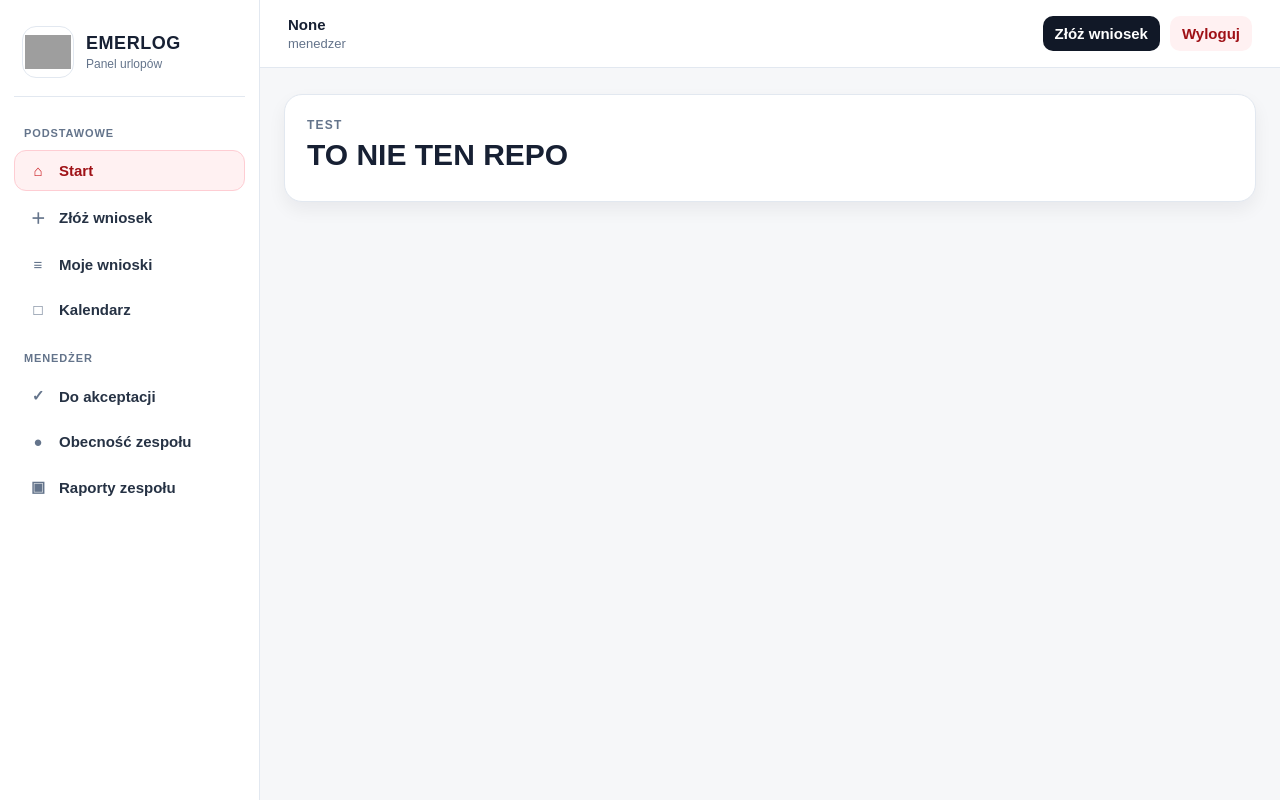
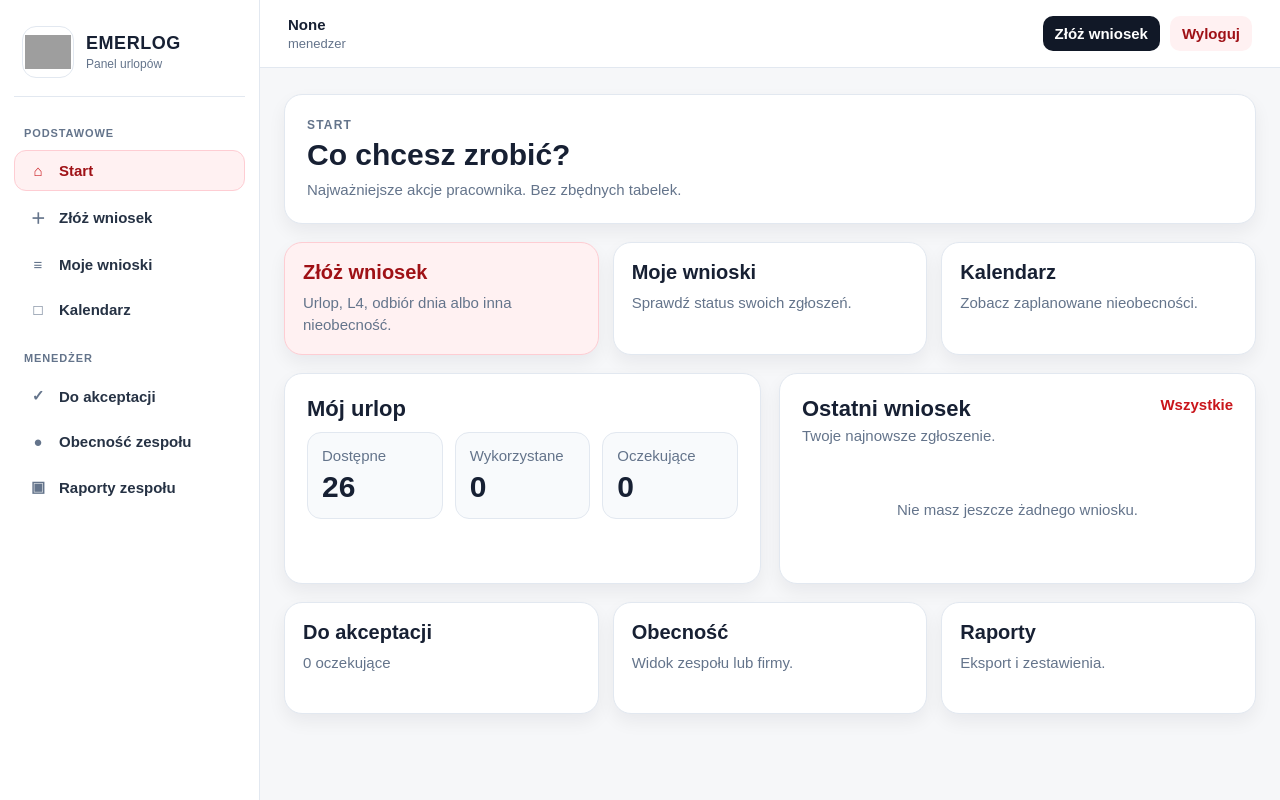
Before and after one commit to pabloosss/Ksef-Pobieranie, a Flask app: page /dashboard in a window 1280 px wide. Run offline with Flask 3, Linux system fonts and the light colour scheme; the visitor is signed in with stand-in values (Sample User, id 1); data comes from the database, SQL or seed files in the repository; data that the repository does not hold is empty; grey boxes are pictures that could not be loaded.

Commit message:
Restore dashboard template

```diff
--- a/templates/dashboard.html
+++ b/templates/dashboard.html
@@ -1,6 +1,77 @@
 {% extends "base.html" %}
 {% block content %}
+{% set status_names = {
+    'oczekuje_menedzer': 'Czeka na menedżera',
+    'oczekuje_kadry': 'Czeka na kadry',
+    'do_poprawy': 'Do poprawy',
+    'zaakceptowany': 'Zaakceptowany',
+    'rozliczony_kadry': 'Rozliczony',
+    'odrzucony': 'Odrzucony',
+    'anulowany': 'Anulowany'
+} %}
+
 <section class="page-title">
-<div><p class="eyebrow">TEST</p><h1>TO NIE TEN REPO</h1></div>
+    <div>
+        <p class="eyebrow">Start</p>
+        <h1>Co chcesz zrobić?</h1>
+        <p>Najważniejsze akcje pracownika. Bez zbędnych tabelek.</p>
+    </div>
 </section>
+
+<section class="quick-grid">
+    <a class="quick-card primary" href="{{ url_for('new_leave') }}">
+        <strong>Złóż wniosek</strong>
+        <span>Urlop, L4, odbiór dnia albo inna nieobecność.</span>
+    </a>
+    <a class="quick-card" href="{{ url_for('requests_view') }}">
+        <strong>Moje wnioski</strong>
+        <span>Sprawdź status swoich zgłoszeń.</span>
+    </a>
+    <a class="quick-card" href="{{ url_for('calendar_view') }}">
+        <strong>Kalendarz</strong>
+        <span>Zobacz zaplanowane nieobecności.</span>
+    </a>
+</section>
+
+<div class="two-columns">
+    <div class="card">
+        <h2>Mój urlop</h2>
+        <div class="mini-summary">
+            <div><span>Dostępne</span><strong>{{ summary.available }}</strong></div>
+            <div><span>Wykorzystane</span><strong>{{ summary.accepted }}</strong></div>
+            <div><span>Oczekujące</span><strong>{{ summary.pending }}</strong></div>
+        </div>
+    </div>
+
+    <div class="card">
+        <div class="section-heading">
+            <div>
+                <h2>Ostatni wniosek</h2>
+                <p>Twoje najnowsze zgłoszenie.</p>
+            </div>
+            <a href="{{ url_for('requests_view') }}">Wszystkie</a>
+        </div>
+        <div class="list-stack">
+            {% for r in stats.latest[:1] %}
+            <div class="list-item rich-item">
+                <div>
+                    <b>{{ r.leave_type }}</b>
+                    <span>{{ r.date_from|pldate }} – {{ r.date_to|pldate }}</span>
+                </div>
+                <span class="status status-{{ r.status }}">{{ status_names.get(r.status, r.status) }}</span>
+            </div>
+            {% else %}
+            <p class="empty-state">Nie masz jeszcze żadnego wniosku.</p>
+            {% endfor %}
+        </div>
+    </div>
+</div>
+
+{% if is_manager() or is_hr() %}
+<section class="quick-grid">
+    <a class="quick-card" href="{{ url_for('approvals') }}"><strong>Do akceptacji</strong><span>{{ stats.pending }} oczekujące</span></a>
+    <a class="quick-card" href="{{ url_for('presence') }}"><strong>Obecność</strong><span>Widok zespołu lub firmy.</span></a>
+    <a class="quick-card" href="{{ url_for('reports') }}"><strong>Raporty</strong><span>Eksport i zestawienia.</span></a>
+</section>
+{% endif %}
 {% endblock %}
```
